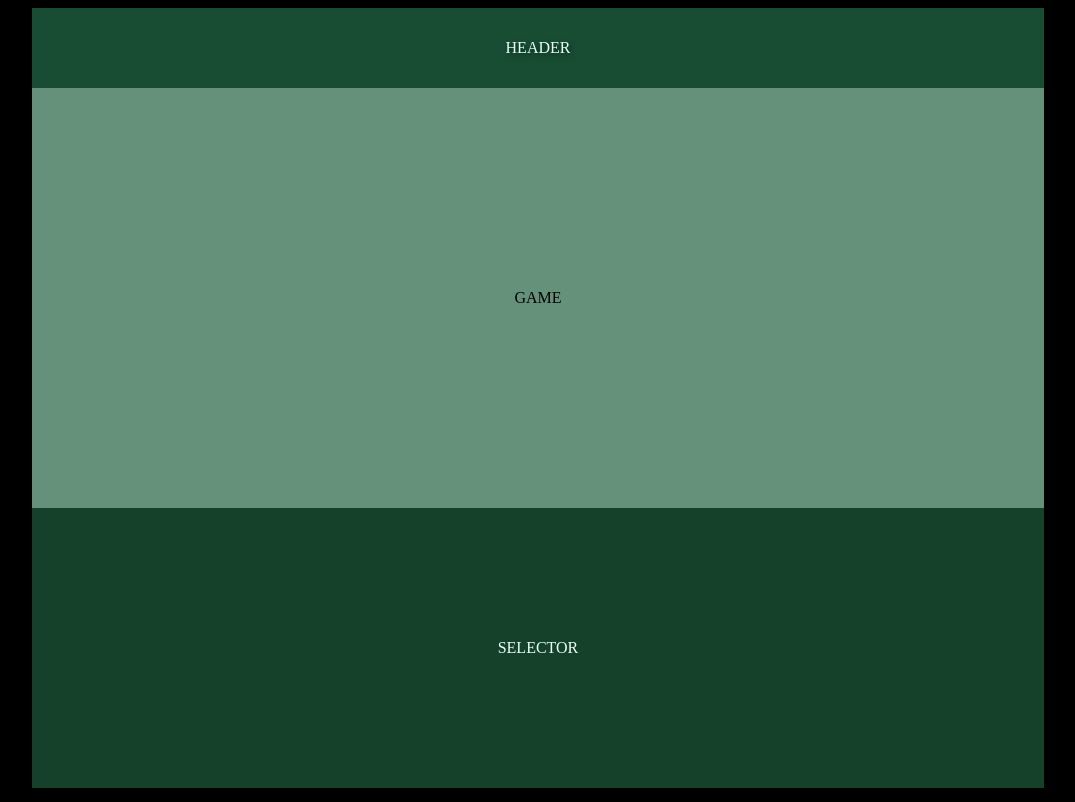
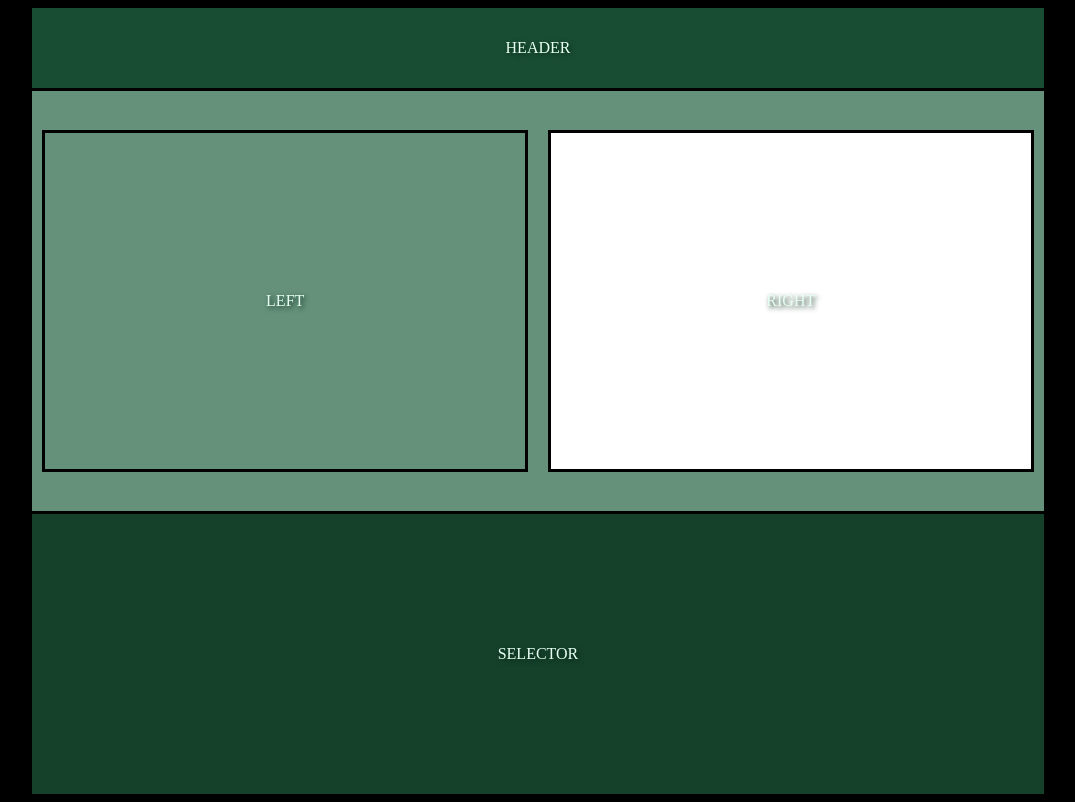
Before and after one commit to nytouu/TPJS, a plain HTML site: page maPage.html in a window 1280 px wide. Shown: the whole page, without its empty margins (102-1177 px from the left). Drawn offline with Linux system fonts and the light colour scheme.

```diff
--- a/maPage.html
+++ b/maPage.html
@@ -7,8 +7,23 @@
         <script src="monScript.js" async></script>
     </head>
     <body>
-        <div id="header" class="header">HEADER</div>
-        <div id="game" class="game">GAME</div>
-        <div id="selector" class="selector">SELECTOR</div>
+        <div id="header" class="header">
+			HEADER
+		</div>
+
+        <div id="game" class="game">
+
+			<div class="gameleft">
+				LEFT
+			</div>
+			<div class="gameright">
+				RIGHT
+			</div>
+
+		</div>
+
+        <div id="selector" class="selector">
+			SELECTOR
+		</div>
     </body>
 </html>
--- a/styles.css
+++ b/styles.css
@@ -2,39 +2,64 @@ div
 {
 	display: flex;
 	margin: auto;
+	color: #E7FFF3;
+	text-shadow: 2px 2px 5px #062B19;
 }
+
 body
-
 {
 	background-color: black;
+	font-style: Arial;
 }
 
-.header
+#header
 {
 	height: 80px;
 	width: 80%;
 	justify-content: center;
 	align-items: center;
 	background-color: #194D33;
-	color: #E7FFF3;
-	text-shadow: 2px 2px 5px #062B19;
 }
 
-.game
+.gameleft
+{
+	float: left;
+	width: 50%;
+	height: 80%;
+	margin: 10px;
+	justify-content: center;
+	align-items: center;
+	border: 3px solid #000000;
+}
+
+.gameright
+{
+	float: right;
+	width: 50%;
+	height: 80%;
+	margin: 10px;
+	justify-content: center;
+	align-items: center;
+	border: 3px solid #000000;
+	background-color: #ffffff;
+}
+
+#game
 {
 	height: 420px;
 	width: 80%;
 	justify-content: center;
 	align-items: center;
 	background-color: #65917B;
+	border: 3px solid #000000;
 }
 
-.selector
+
+#selector
 {
 	height: 280px;
 	width: 80%;
 	justify-content: center;
 	align-items: center;
 	background-color: #15402A;
-	color: #E7FFF3;
 }
```
Also changed, not shown: fonts/scientifica/scientifica.ttf (added), fonts/scientifica/scientificaBold.ttf (added), fonts/scientifica/scientificaItalic.ttf (added), 1 other file.
